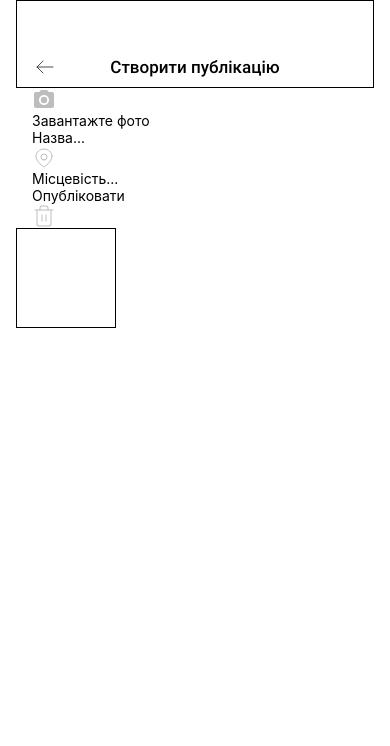
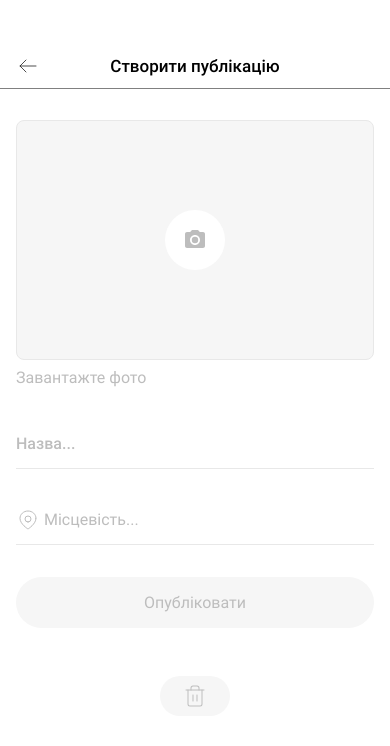
Before and after one commit to Rostykfps/reactNativeProject, a React Native app: screen / in a window 390 px wide. Shown: the top 746 px of the page. Built offline with nearby package versions, Linux system fonts and the light colour scheme.

Commit message:
Changed LoginSreen.js and PostScreen.js

```diff
--- a/Screens/LoginScreen.js
+++ b/Screens/LoginScreen.js
@@ -28,12 +28,14 @@ export const LoginScreen = () => {
           <View style={{ width: '100%' }}>
             <TextInput
               style={{ ...styles.input, marginBottom: 16 }}
+              keyboardType="email-address"
               placeholderTextColor="#BDBDBD"
               placeholder="Адреса електронної пошти"
             />
             <View>
               <TextInput
                 style={styles.input}
+                secureTextEntry={true}
                 placeholderTextColor="#BDBDBD"
                 placeholder="Пароль"
               />
--- a/Screens/PostsScreen.js
+++ b/Screens/PostsScreen.js
@@ -20,45 +20,41 @@ export const PostsScreen = () => {
           <TouchableOpacity style={styles.arrowWrapper}>
             <SvgArrowLeft />
           </TouchableOpacity>
-          <Text
-            style={{
-              fontSize: 17,
-              fontFamily: 'Roboto-Medium',
-            }}
-          >
-            Створити публікацію
-          </Text>
+          <Text style={styles.title}>Створити публікацію</Text>
         </View>
       </View>
       <View style={{ paddingLeft: 16, paddingRight: 16 }}>
-        <View>
-          <View>
+        <View style={styles.photoWrapper}>
+          <TouchableOpacity style={styles.iconWrapper}>
             <SvgCameraIcon />
+          </TouchableOpacity>
+        </View>
+
+        <Text style={styles.text}>Завантажте фото</Text>
+        <TextInput
+          style={styles.inputName}
+          placeholderTextColor="#BDBDBD"
+          placeholder="Назва..."
+        />
+        <View style={{ marginTop: 16, paddingTop: 10 }}>
+          <View style={{}}>
+            <SvgMapPin style={styles.locationIcon} />
           </View>
-        </View>
-        <Text>Завантажте фото</Text>
-        <View>
-          <TextInput placeholder="Назва..." />
-          <View>
-            <SvgMapPin />
-            <TextInput placeholder="Місцевість..." />
-          </View>
+          <TextInput
+            style={styles.inputLocation}
+            placeholderTextColor="#BDBDBD"
+            placeholder="Місцевість..."
+          />
         </View>
         <TouchableOpacity>
-          <Text>Опубліковати</Text>
+          <Text style={styles.submitBtn}>Опубліковати</Text>
         </TouchableOpacity>
-        <TouchableOpacity>
-          <SvgTrash />
-        </TouchableOpacity>
+        <View style={{ alignItems: 'center' }}>
+          <TouchableOpacity style={styles.trashBtn}>
+            <SvgTrash />
+          </TouchableOpacity>
+        </View>
       </View>
-      <View
-        style={{
-          width: 100,
-          height: 100,
-          borderBottomColor: 'black',
-          borderWidth: 1,
-        }}
-      ></View>
     </View>
   );
 };
@@ -66,27 +62,22 @@ export const PostsScreen = () => {
 const styles = StyleSheet.create({
   container: {
     flex: 1,
-    paddingLeft: 16,
-    paddingRight: 16,
+    // paddingLeft: 16,
+    // paddingRight: 16,
   },
   header: {
     height: 88,
     paddingTop: 44,
-    // borderWidth: 1,
-    // borderColor: '#000',
-    // flexDirection: 'column',
-    // alignItems: 'flex-end',
-    // justifyContent: 'center',
-    // position: 'relative',
-    // elevation: 1,
-    borderWidth: 1,
+    elevation: 1,
     // shadowColor: '#000',
-    // shadowOffset: { width: 0, height: 0.5 },
-    // borderBottomColor: 'rgba(0, 0, 0, 0.3)',
-    // borderBottomColor: 'black',
+    shadowOffset: { width: 0, height: 0.5 },
     // shadowOpacity: 0.3,
     // shadowRadius: 0,
-    borderBottomColor: 'black',
+    // borderBottomColor: '#000',
+
+    borderBottomColor: 'rgba(0, 0, 0, 0.3)',
+    // borderBottomWidth: 0.5,
+    borderRadius: 0,
   },
 
   headerWrapper: {
@@ -105,5 +96,82 @@ const styles = StyleSheet.create({
     height: 44,
     textAlign: 'center',
   },
-  title: {},
+  title: {
+    fontSize: 17,
+    fontFamily: 'Roboto-Medium',
+  },
+
+  photoWrapper: {
+    height: 240,
+    marginTop: 32,
+    backgroundColor: '#F6F6F6',
+    borderWidth: 1,
+    borderColor: '#E8E8E8',
+    borderRadius: 8,
+    justifyContent: 'center',
+    alignItems: 'center',
+  },
+  iconWrapper: {
+    width: 60,
+    height: 60,
+    backgroundColor: '#FFF',
+    borderRadius: 30,
+    justifyContent: 'center',
+    alignItems: 'center',
+  },
+  text: {
+    marginTop: 8,
+    color: '#BDBDBD',
+    fontSize: 16,
+    fontFamily: 'Roboto-Regular',
+  },
+  inputName: {
+    height: 50,
+    marginTop: 32,
+    color: '#212121',
+    fontSize: 16,
+    fontFamily: 'Roboto-Medium',
+    borderBottomWidth: 1,
+    borderBottomColor: '#E8E8E8',
+  },
+
+  inputLocation: {
+    height: 50,
+    paddingLeft: 28,
+    color: '#212121',
+    fontSize: 16,
+    fontFamily: 'Roboto-Regular',
+    borderBottomWidth: 1,
+    borderBottomColor: '#E8E8E8',
+  },
+  locationIcon: {
+    position: 'absolute',
+    top: 13,
+  },
+  submitBtn: {
+    textAlign: 'center',
+    backgroundColor: '#F6F6F6',
+    borderRadius: 100,
+    width: '100%',
+    paddingHorizontal: 32,
+    paddingVertical: 16,
+    marginTop: 32,
+    marginBottom: 16,
+    color: '#BDBDBD',
+    fontFamily: 'Roboto-Regular',
+    fontSize: 16,
+  },
+
+  trashBtn: {
+    alignItems: 'center',
+    justifyContent: 'center',
+    backgroundColor: '#F6F6F6',
+    borderRadius: 100,
+    width: 70,
+    paddingHorizontal: 23,
+    paddingVertical: 8,
+    marginTop: 32,
+    marginBottom: 16,
+    color: '#BDBDBD',
+  },
 });
```
